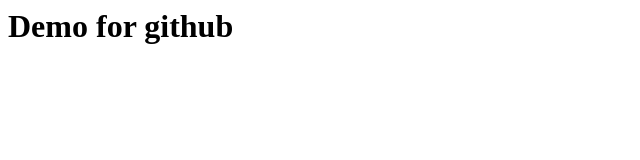
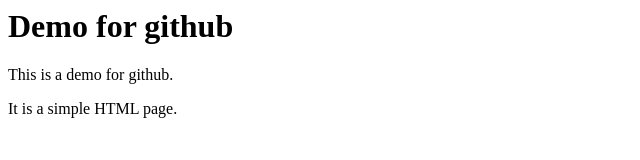
Before and after one commit to Pritirekha23/test3, a plain HTML site: page index.html in a window 1280 px wide. Shown: the whole page, without its empty margins (0-640 px from the left). Drawn offline with Linux system fonts and the light colour scheme.

Commit message:
2nd commit

```diff
--- a/index.html
+++ b/index.html
@@ -1 +1,3 @@
 <h1>Demo for github</h1>
+<p>This is a demo for github.</p>
+<p>It is a simple HTML page.</p>
```
